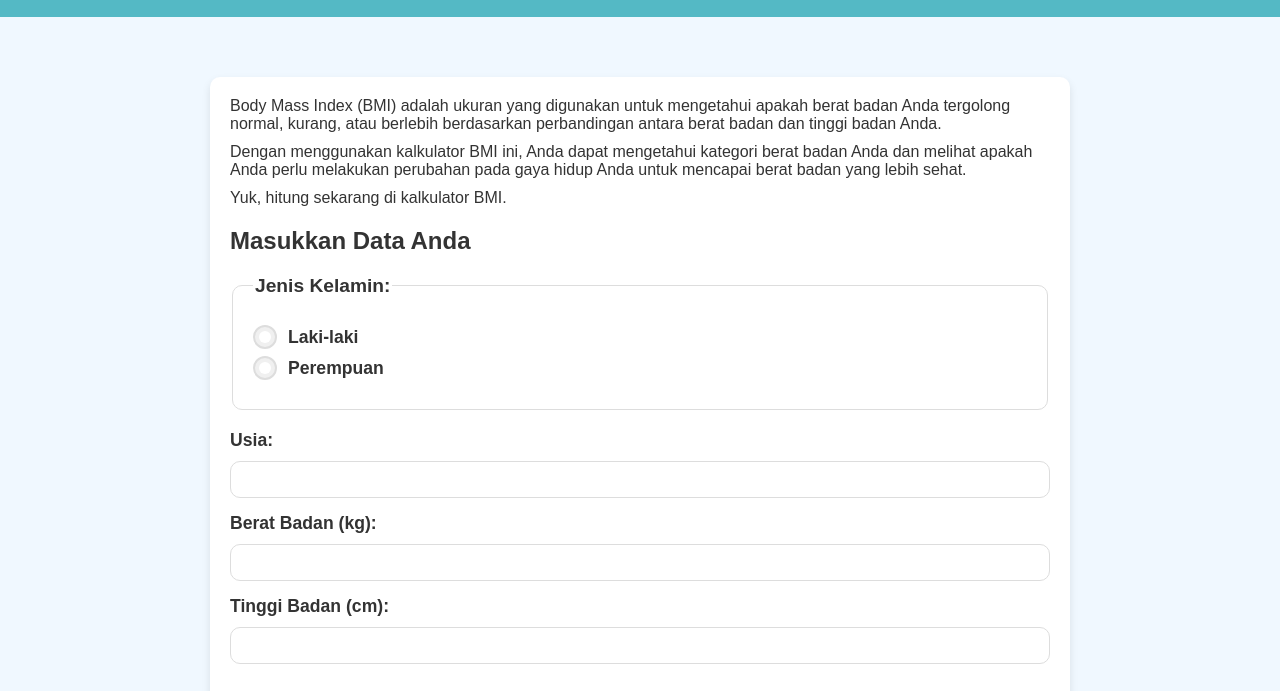
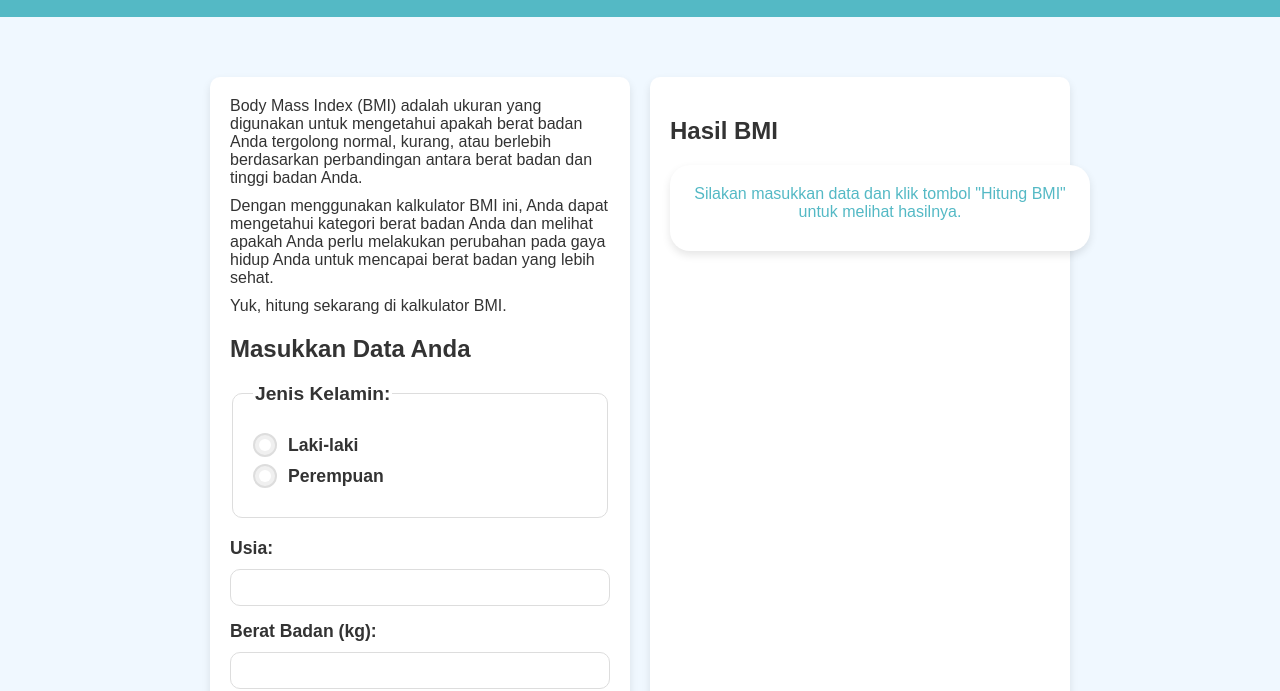
Before and after one commit to revou-fundamental-course/5-aug-24-aliciaparinussa, a plain HTML site: page index.html in a window 1280 px wide. Shown: the part 60-751 px from the top of the page. Drawn offline with Linux system fonts and the light colour scheme.

Commit message:
Update style.css

```diff
--- a/css/style.css
+++ b/css/style.css
@@ -19,7 +19,7 @@ header {
 }
 
 .container {
-    display: 700px;
+    display: flex;
     justify-content: space-between;
     padding: 50px 200px; /* Gunakan persentase untuk responsivitas */
     flex-wrap: wrap; /* Izinkan elemen berbaris ke bawah jika ruang tidak cukup */
```
